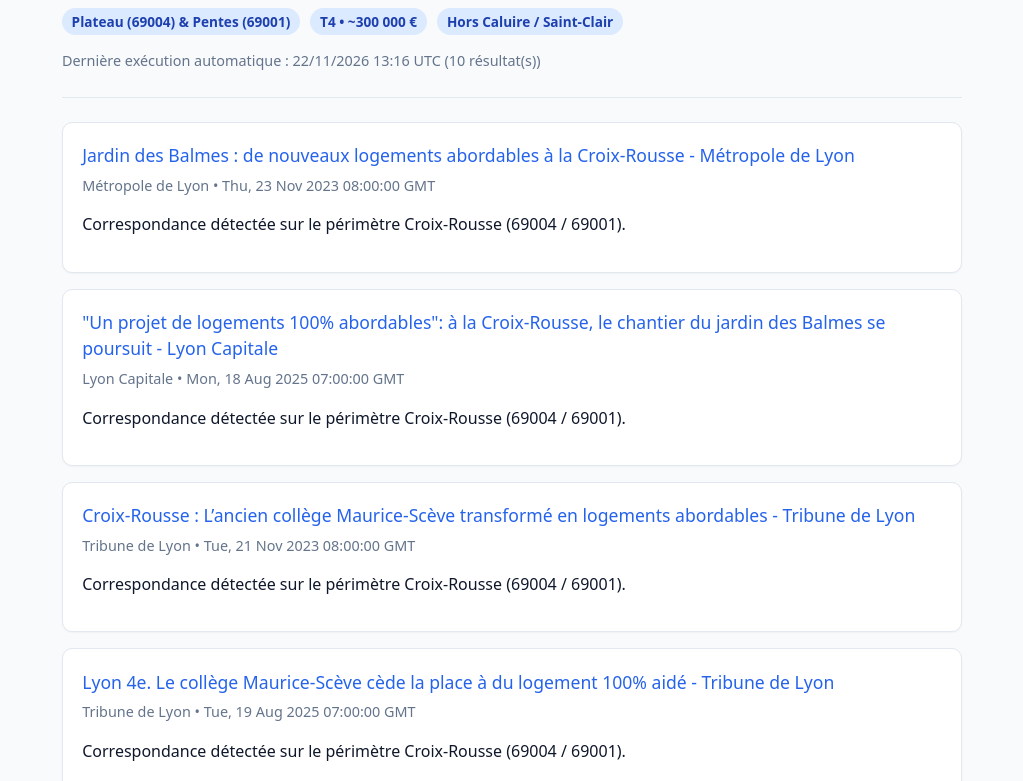
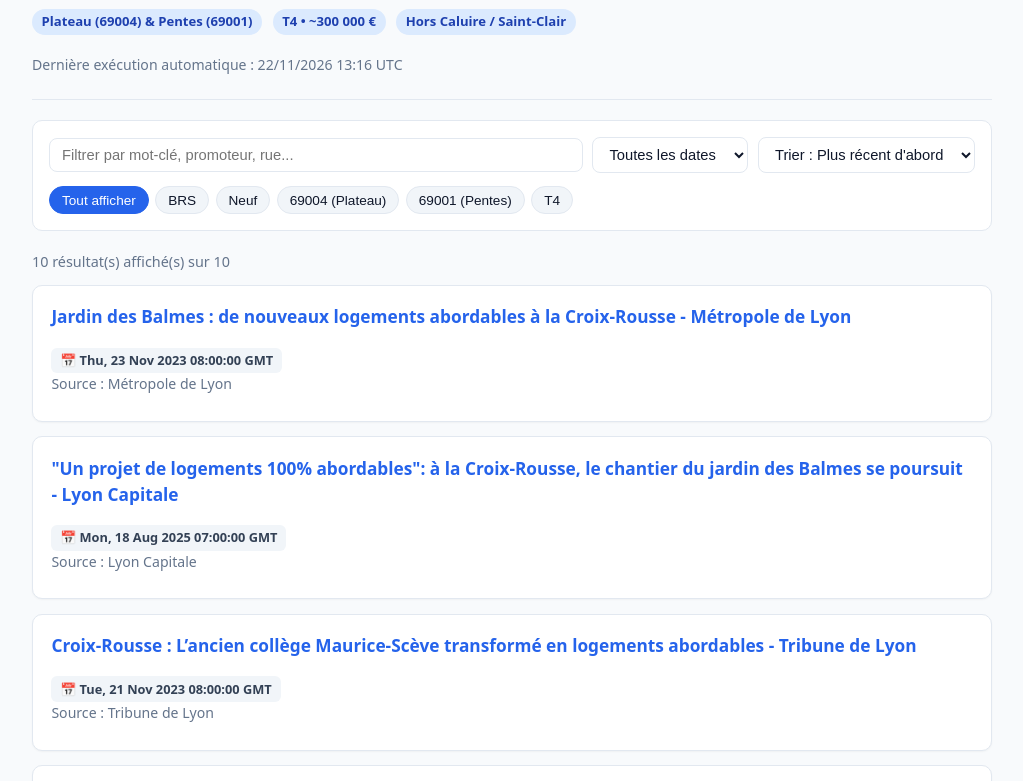
Before and after one commit to canutpc/Find_BRS, a plain HTML site: page index.html in a window 1280 px wide. Shown: the part 93-874 px from the top of the page, without its empty margins (128-1151 px from the left). Drawn offline with Linux system fonts and the light colour scheme.

Commit message:
Update index.html

```diff
--- a/index.html
+++ b/index.html
@@ -5,16 +5,28 @@
   <meta name="viewport" content="width=device-width, initial-scale=1.0" />
   <title>Veille BRS & Neuf — Lyon Croix-Rousse (T4 ~300k€)</title>
   <style>
-    :root { --bg: #f8fafc; --card: #ffffff; --text: #0f172a; --muted: #64748b; --accent: #2563eb; --border: #e2e8f0; }
-    body { font-family: system-ui, -apple-system, sans-serif; background: var(--bg); color: var(--text); max-width: 900px; margin: 2rem auto; padding: 0 1rem; line-height: 1.5; }
-    header { border-bottom: 1px solid var(--border); padding-bottom: 1rem; margin-bottom: 1.5rem; }
-    .badge { display: inline-block; background: #dbeafe; color: #1e40af; padding: 0.2rem 0.6rem; border-radius: 999px; font-size: 0.85rem; font-weight: 600; margin-right: 0.4rem; }
-    .card { background: var(--card); border: 1px solid var(--border); border-radius: 10px; padding: 1.2rem; margin-bottom: 1rem; box-shadow: 0 1px 2px rgba(0,0,0,0.04); }
-    .card h3 { margin: 0 0 0.4rem; font-size: 1.1rem; }
-    .meta { color: var(--muted); font-size: 0.9rem; margin-bottom: 0.6rem; }
-    a { color: var(--accent); text-decoration: none; font-weight: 500; }
+    :root { --bg: #f8fafc; --card: #ffffff; --text: #0f172a; --muted: #64748b; --accent: #2563eb; --accent-soft: #dbeafe; --border: #e2e8f0; }
+    body { font-family: system-ui, -apple-system, sans-serif; background: var(--bg); color: var(--text); max-width: 960px; margin: 2rem auto; padding: 0 1rem; line-height: 1.5; }
+    header { border-bottom: 1px solid var(--border); padding-bottom: 1rem; margin-bottom: 1.25rem; }
+    .badge { display: inline-block; background: var(--accent-soft); color: #1e40af; padding: 0.2rem 0.6rem; border-radius: 999px; font-size: 0.82rem; font-weight: 600; margin-right: 0.4rem; margin-bottom: 0.3rem; }
+    .controls { background: var(--card); border: 1px solid var(--border); border-radius: 10px; padding: 1rem; margin-bottom: 1.25rem; display: flex; flex-direction: column; gap: 0.8rem; }
+    .controls-row { display: flex; flex-wrap: wrap; gap: 0.6rem; align-items: center; }
+    input[type="search"], select { padding: 0.5rem 0.75rem; border: 1px solid var(--border); border-radius: 8px; font-size: 0.92rem; background: #fff; color: var(--text); }
+    input[type="search"] { flex: 1; min-width: 220px; }
+    .chips { display: flex; flex-wrap: wrap; gap: 0.4rem; }
+    .chip { border: 1px solid var(--border); background: #f1f5f9; color: var(--text); padding: 0.35rem 0.75rem; border-radius: 999px; font-size: 0.85rem; cursor: pointer; font-weight: 500; transition: all 0.15s; }
+    .chip:hover { border-color: var(--accent); }
+    .chip.active { background: var(--accent); color: #fff; border-color: var(--accent); }
+    .card { background: var(--card); border: 1px solid var(--border); border-radius: 10px; padding: 1.15rem; margin-bottom: 0.9rem; box-shadow: 0 1px 2px rgba(0,0,0,0.04); }
+    .card-header { display: flex; justify-content: space-between; align-items: flex-start; gap: 0.75rem; flex-wrap: wrap; }
+    .card h3 { margin: 0 0 0.35rem; font-size: 1.08rem; }
+    .date-pill { font-size: 0.8rem; background: #f1f5f9; color: #334155; padding: 0.2rem 0.55rem; border-radius: 6px; white-space: nowrap; font-weight: 600; }
+    .meta { color: var(--muted); font-size: 0.88rem; margin-bottom: 0.5rem; }
+    .tag { display: inline-block; font-size: 0.76rem; padding: 0.15rem 0.5rem; border-radius: 5px; background: #eff6ff; color: #1d4ed8; border: 1px solid #bfdbfe; margin-right: 0.35rem; font-weight: 600; }
+    a { color: var(--accent); text-decoration: none; font-weight: 600; }
     a:hover { text-decoration: underline; }
     .empty { text-align: center; padding: 2rem; color: var(--muted); background: var(--card); border-radius: 10px; border: 1px dashed var(--border); }
+    .count-bar { font-size: 0.9rem; color: var(--muted); margin-bottom: 0.75rem; }
   </style>
 </head>
 <body>
@@ -28,34 +40,110 @@
     <p class="meta" id="last-update">Chargement de la dernière vérification...</p>
   </header>
 
+  <section class="controls">
+    <div class="controls-row">
+      <input type="search" id="search-input" placeholder="Filtrer par mot-clé, promoteur, rue..." />
+      <select id="period-select">
+        <option value="all">Toutes les dates</option>
+        <option value="7">7 derniers jours</option>
+        <option value="30">30 derniers jours</option>
+        <option value="90">3 derniers mois</option>
+      </select>
+      <select id="sort-select">
+        <option value="desc">Trier : Plus récent d'abord</option>
+        <option value="asc">Trier : Plus ancien d'abord</option>
+      </select>
+    </div>
+    <div class="chips" id="tag-filters">
+      <button class="chip active" data-tag="ALL">Tout afficher</button>
+      <button class="chip" data-tag="BRS">BRS</button>
+      <button class="chip" data-tag="Neuf">Neuf</button>
+      <button class="chip" data-tag="69004 (Plateau)">69004 (Plateau)</button>
+      <button class="chip" data-tag="69001 (Pentes)">69001 (Pentes)</button>
+      <button class="chip" data-tag="T4">T4</button>
+    </div>
+  </section>
+
+  <div class="count-bar" id="count-bar"></div>
   <main id="results"></main>
 
   <script>
+    let allItems = [];
+    let activeTag = 'ALL';
+
+    function render() {
+      const container = document.getElementById('results');
+      const countBar = document.getElementById('count-bar');
+      const query = document.getElementById('search-input').value.trim().toLowerCase();
+      const sortOrder = document.getElementById('sort-select').value;
+      const periodDays = document.getElementById('period-select').value;
+      const nowSec = Math.floor(Date.now() / 1000);
+
+      let filtered = allItems.filter(item => {
+        if (activeTag !== 'ALL' && !(item.tags || []).includes(activeTag)) return false;
+        if (periodDays !== 'all' && item.timestamp) {
+          const maxAge = parseInt(periodDays, 10) * 86400;
+          if ((nowSec - item.timestamp) > maxAge) return false;
+        }
+        if (query) {
+          const hay = `${item.title} ${item.source} ${item.summary || ''}`.toLowerCase();
+          if (!hay.includes(query)) return false;
+        }
+        return true;
+      });
+
+      filtered.sort((a, b) => {
+        const ta = a.timestamp || 0;
+        const tb = b.timestamp || 0;
+        return sortOrder === 'desc' ? tb - ta : ta - tb;
+      });
+
+      countBar.textContent = `${filtered.length} résultat(s) affiché(s) sur ${allItems.length}`;
+
+      if (!filtered.length) {
+        container.innerHTML = `<div class="empty">Aucun résultat ne correspond à vos filtres actuels.</div>`;
+        return;
+      }
+
+      container.innerHTML = filtered.map(item => `
+        <article class="card">
+          <div class="card-header">
+            <h3><a href="${item.url}" target="_blank" rel="noopener">${item.title}</a></h3>
+            <span class="date-pill">📅 ${item.date || 'Date inconnue'}</span>
+          </div>
+          <div class="meta">Source : ${item.source}</div>
+          <div>${(item.tags || []).map(t => `<span class="tag">${t}</span>`).join('')}</div>
+        </article>
+      `).join('');
+    }
+
+    document.getElementById('search-input').addEventListener('input', render);
+    document.getElementById('sort-select').addEventListener('change', render);
+    document.getElementById('period-select').addEventListener('change', render);
+
+    document.getElementById('tag-filters').addEventListener('click', (e) => {
+      if (!e.target.classList.contains('chip')) return;
+      document.querySelectorAll('.chip').forEach(c => c.classList.remove('active'));
+      e.target.classList.add('active');
+      activeTag = e.target.dataset.tag;
+      render();
+    });
+
     async function loadVeille() {
+      const updateEl = document.getElementById('last-update');
       const container = document.getElementById('results');
-      const updateEl = document.getElementById('last-update');
       try {
         const res = await fetch('data.json?t=' + Date.now());
         const data = await res.json();
-        updateEl.textContent = `Dernière exécution automatique : ${data.updated_at} (${data.items.length} résultat(s))`;
-
-        if (!data.items.length) {
-          container.innerHTML = `<div class="empty">Aucune nouvelle sortie détectée sur le périmètre strict (69004 / 69001) lors du dernier passage.</div>`;
-          return;
-        }
-
-        container.innerHTML = data.items.map(item => `
-          <article class="card">
-            <h3><a href="${item.url}" target="_blank" rel="noopener">${item.title}</a></h3>
-            <div class="meta">${item.source} • ${item.date || 'Date non précisée'}</div>
-            <p>${item.summary || ''}</p>
-          </article>
-        `).join('');
+        allItems = data.items || [];
+        updateEl.textContent = `Dernière exécution automatique : ${data.updated_at}`;
+        render();
       } catch (e) {
         updateEl.textContent = "En attente de la première exécution de GitHub Actions.";
-        container.innerHTML = `<div class="empty">Le fichier <code>data.json</code> sera généré dès le premier lancement du workflow GitHub.</div>`;
+        container.innerHTML = `<div class="empty">Relancez le workflow GitHub Actions pour générer le nouveau format de <code>data.json</code>.</div>`;
       }
     }
+
     loadVeille();
   </script>
 </body>
```
